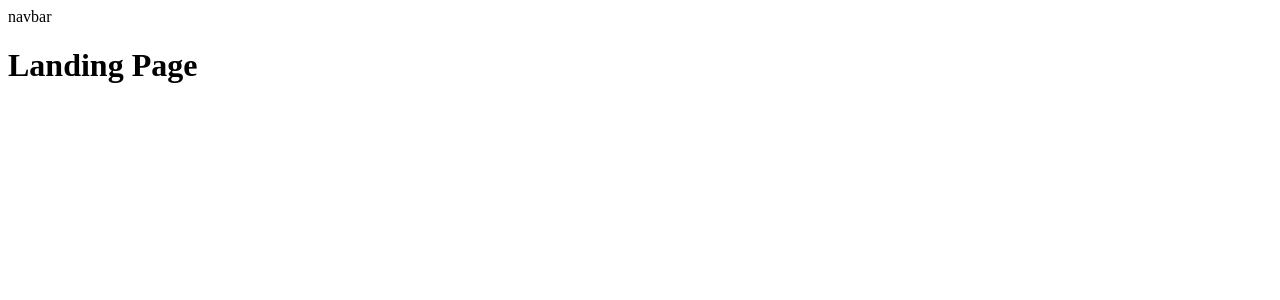
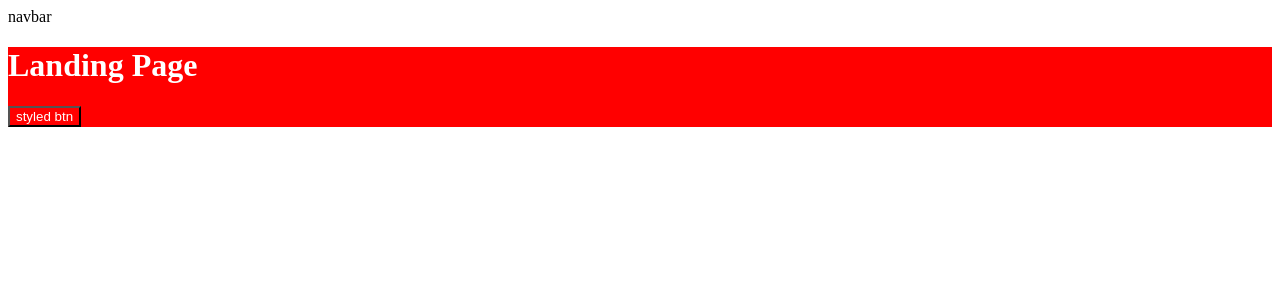
Before and after one commit to yassineachour92/mern-jobify, a React (Vite) app: page / in a window 1280 px wide. Shown: the top 300 px of the page. Built offline with nearby package versions, Linux system fonts and the light colour scheme.

Commit message:
feat(landing): ajouter la page landing

```diff
--- a/package.json
+++ b/package.json
@@ -12,6 +12,7 @@
   "dependencies": {
     "@tanstack/react-query": "^4.29.5",
     "@tanstack/react-query-devtools": "^4.29.6",
+    "@types/styled-components": "^5.1.34",
     "axios": "^1.3.6",
     "dayjs": "^1.11.7",
     "react": "^18.3.1",
--- a/src/pages/Landing.tsx
+++ b/src/pages/Landing.tsx
@@ -1,10 +1,29 @@
-import React from 'react'
+import React from "react";
+import styled from "styled-components";
+
+const StyledButton = styled.button`
+  background-color: red;
+  color: white;
+`;
+
 const Landing = () => {
   return (
-    <h1> Landing Page
+    <Wrapper>
+      <h1> Landing Page </h1>
+      <StyledButton>styled btn</StyledButton>
+    </Wrapper>
+  );
+};
 
-    </h1>
-  )
-}
+const Wrapper = styled.div`
+  background-color: red;
+  h1 {
+    color: white;
+  }
+  .content {
+    background: blue;
+    color: yellow;
+  }
+`;
 
-export default Landing
+export default Landing;
```
Also changed, not shown: 1 other file (tests, documents, lock files or other folders).
